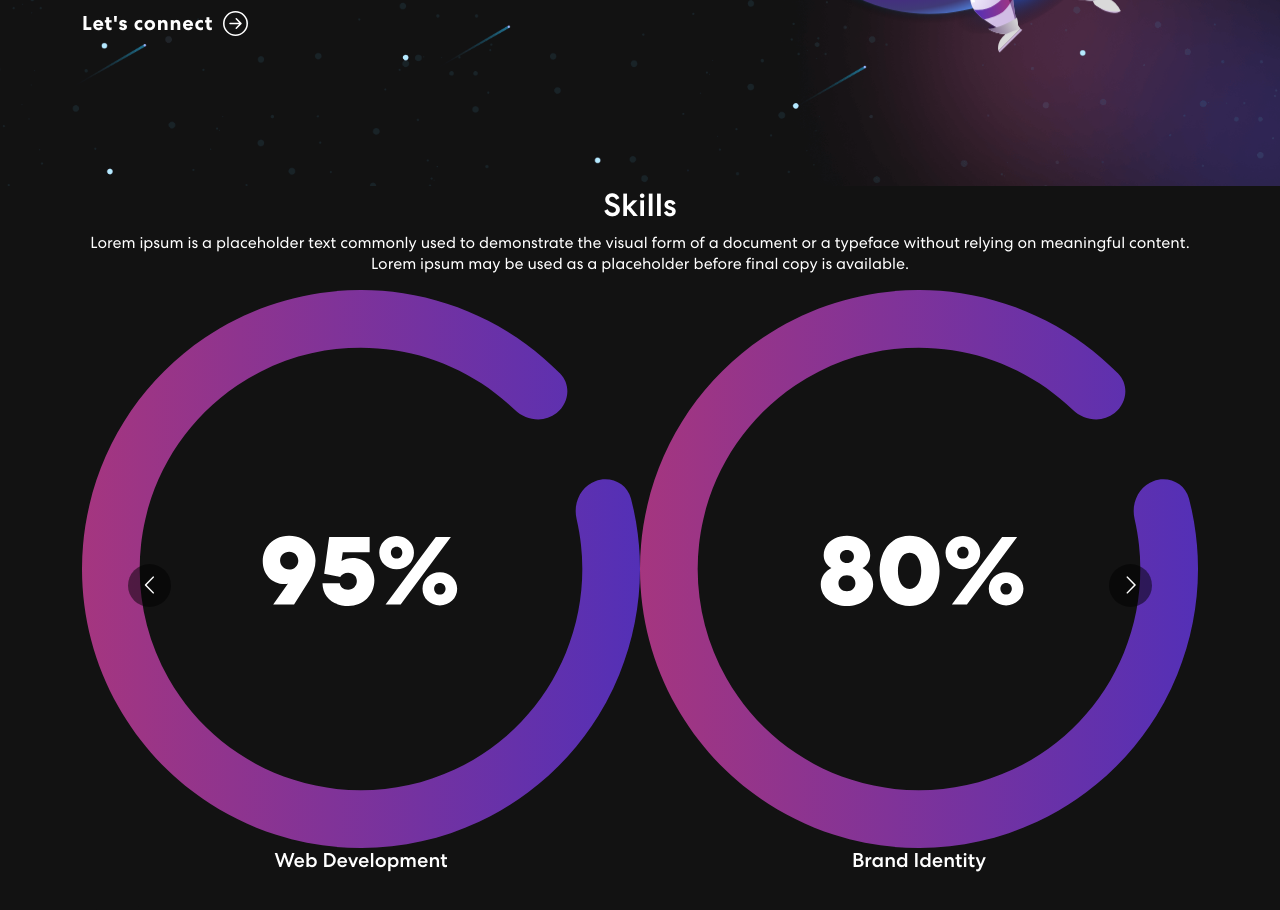
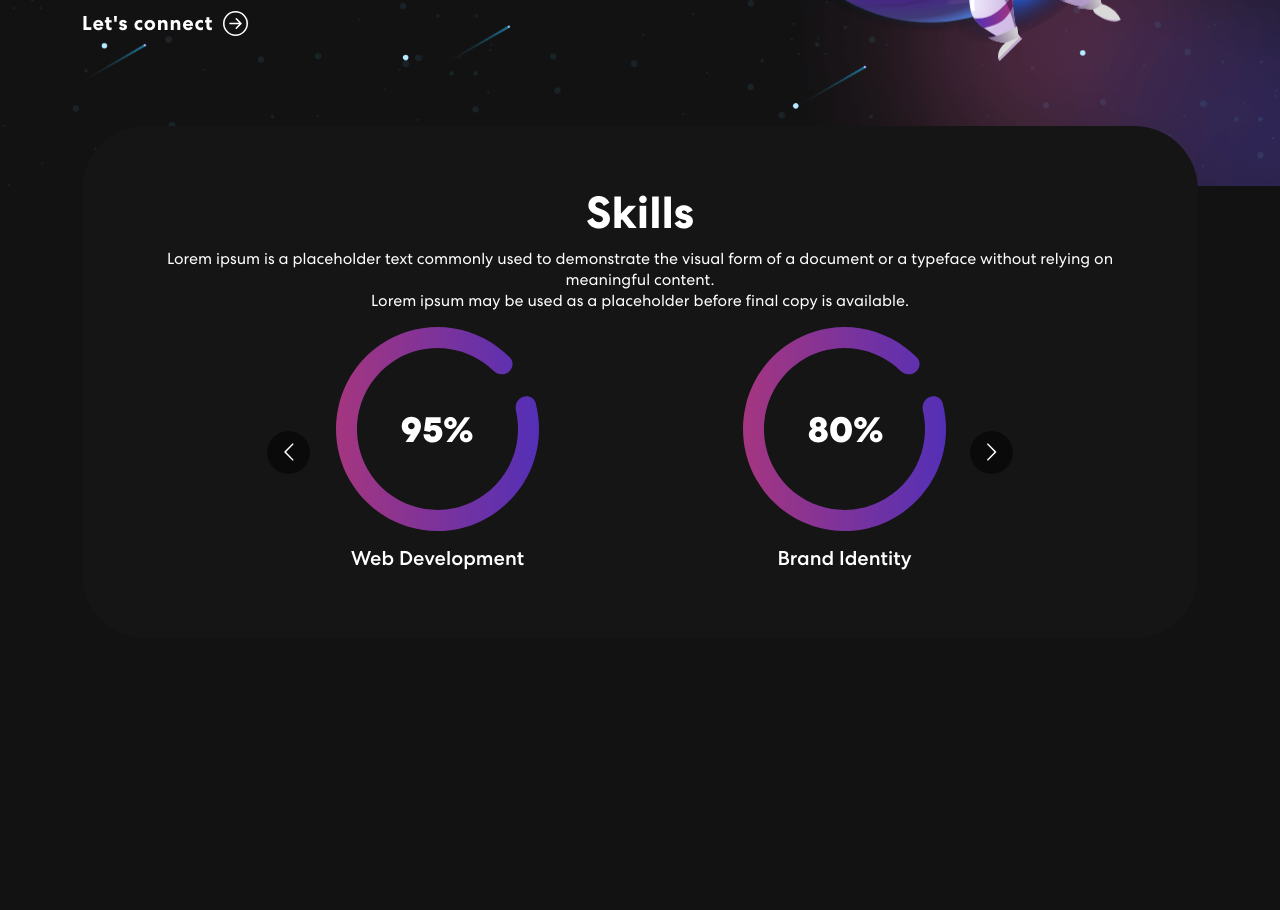
Before and after one commit to hrsh22/personal-portfolio, a React (Create React App) app: page / in a window 1280 px wide. Shown: the part 580-1490 px from the top of the page. After the commit the page ends 1218 px from the top, so only its background shows below. Built offline with nearby package versions, Linux system fonts and the light colour scheme.

Commit message:
updated skills css

```diff
--- a/src/App.css
+++ b/src/App.css
@@ -316,6 +316,59 @@
   border-right: 0.08em solid #666;
 }
 
+
+/*Skills*/
+
+.skill{
+  padding: 0 0 50px 0;
+  position: relative;
+}
+
+.skill-bx{
+  background: #151515;
+  border-radius: 64px;
+  text-align: center;
+  padding: 60px 50px;
+  margin-top: -60px;
+}
+
+.skill-bx h2{
+  font-size: 45px;
+  font-weight: 700;
+}
+
+.skill p{
+  color: #888888;
+  font-size: 18px;
+  letter-spacing: 0.8px;
+  line-height: 1.5em;
+  margin: 14px 0 75px 0;
+}
+
+.skill-slider{
+  width: 80%;
+  margin: 0 auto;
+  position: relative;
+}
+
+.skill-slider .item img{
+  width: 50%;
+  margin: 0 auto 15px auto;
+}
+
+.background-image-left{
+  top: 28%;
+  position: absolute;
+  bottom: 0;
+  width: 40%;
+  z-index: -4;
+}
+
+
+
+
+
+
 .App {
   text-align: center;
 }
```
